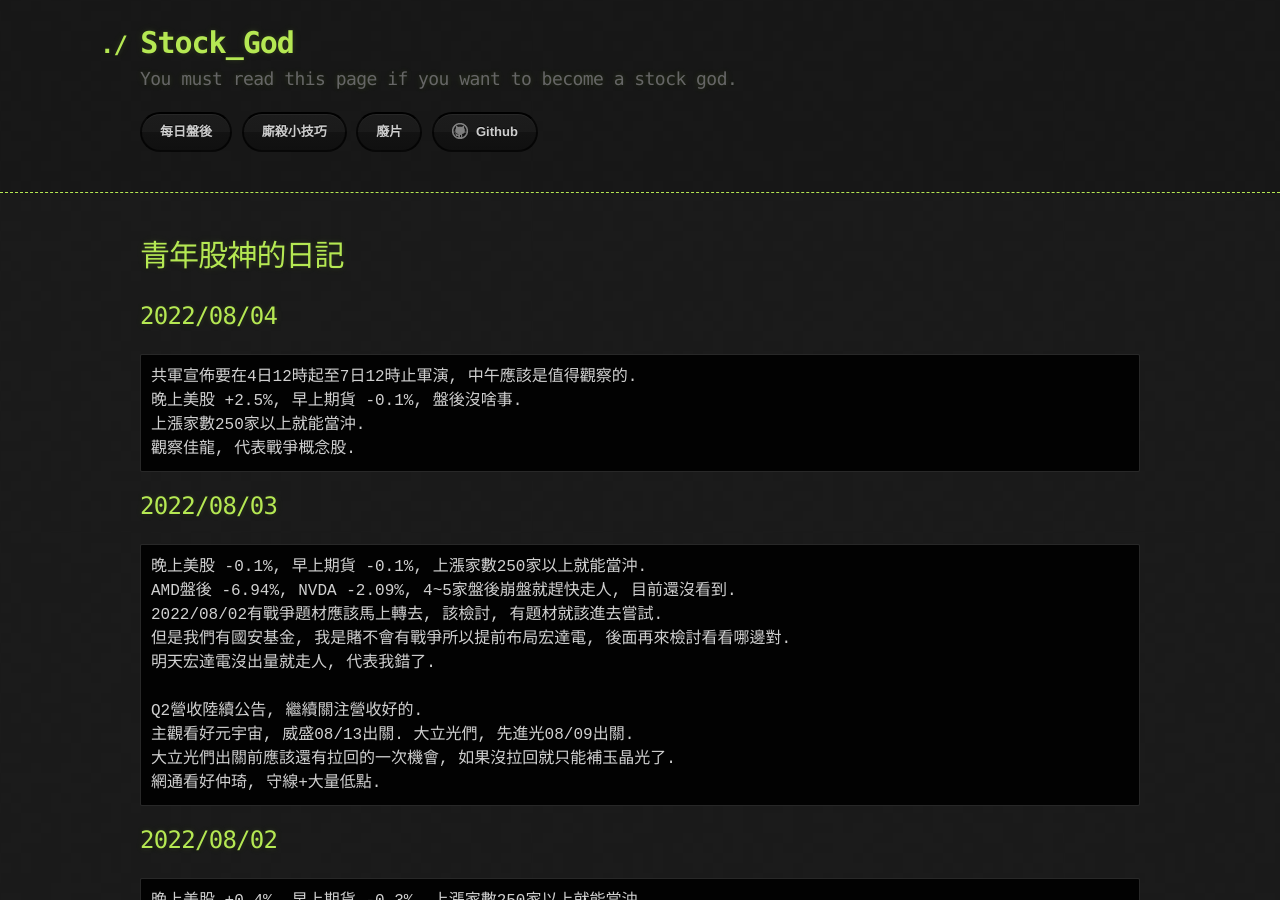
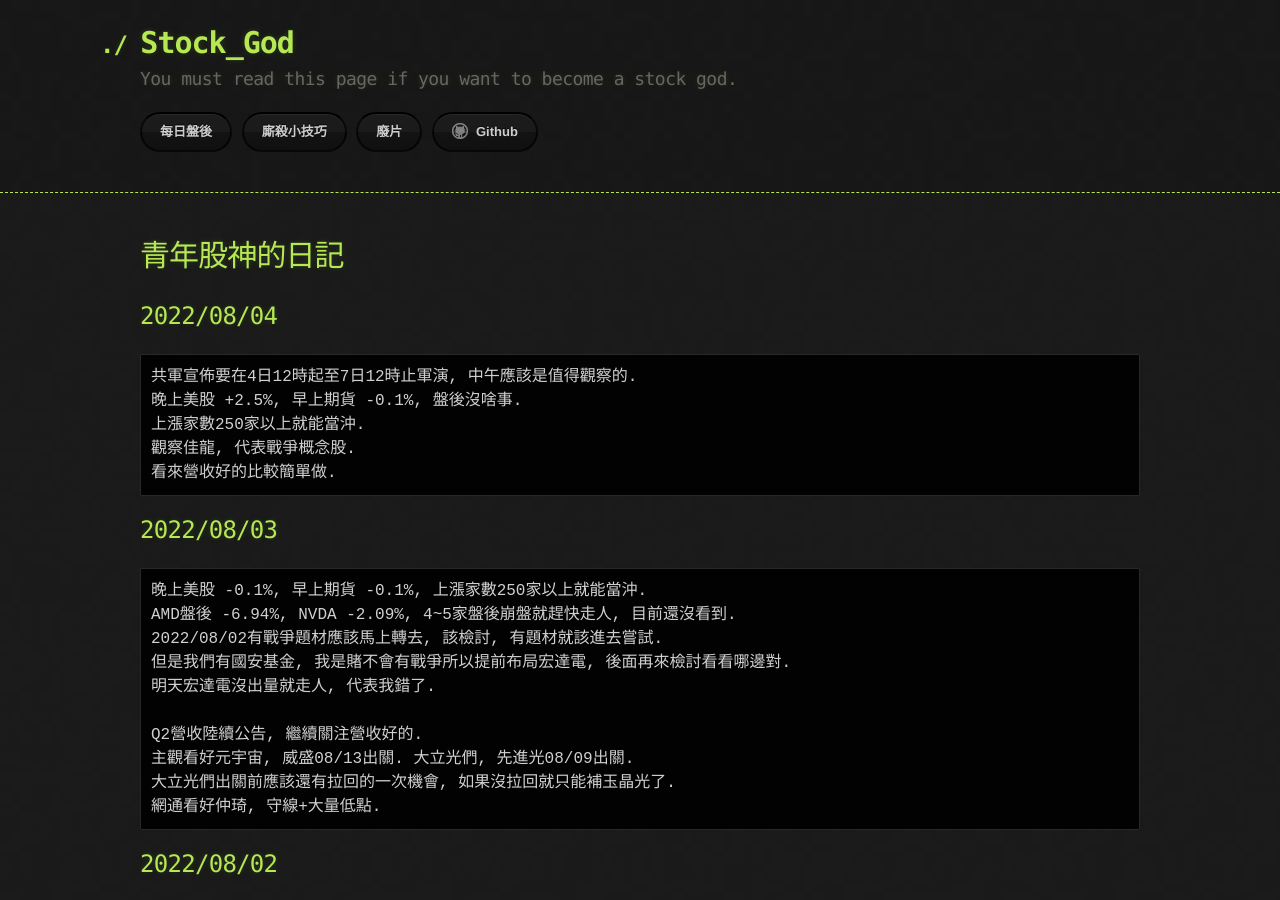
Before and after one commit to lepg5487/Stock_God, a Jekyll site: the page built from index.md, in a window 1280 px wide and 900 px high. Built offline with Jekyll 4.4.1, drawn with Linux system fonts in a browser that asks for light colours; our own code applies the rules of GitHub Pages for plain Markdown files.

Commit message:
Update index.md

````diff
--- a/index.md
+++ b/index.md
@@ -10,6 +10,7 @@ layout: testlayouts
 晚上美股 +2.5%, 早上期貨 -0.1%, 盤後沒啥事.
 上漲家數250家以上就能當沖.
 觀察佳龍, 代表戰爭概念股.
+看來營收好的比較簡單做.
 ```
 
 ## 2022/08/03
````
